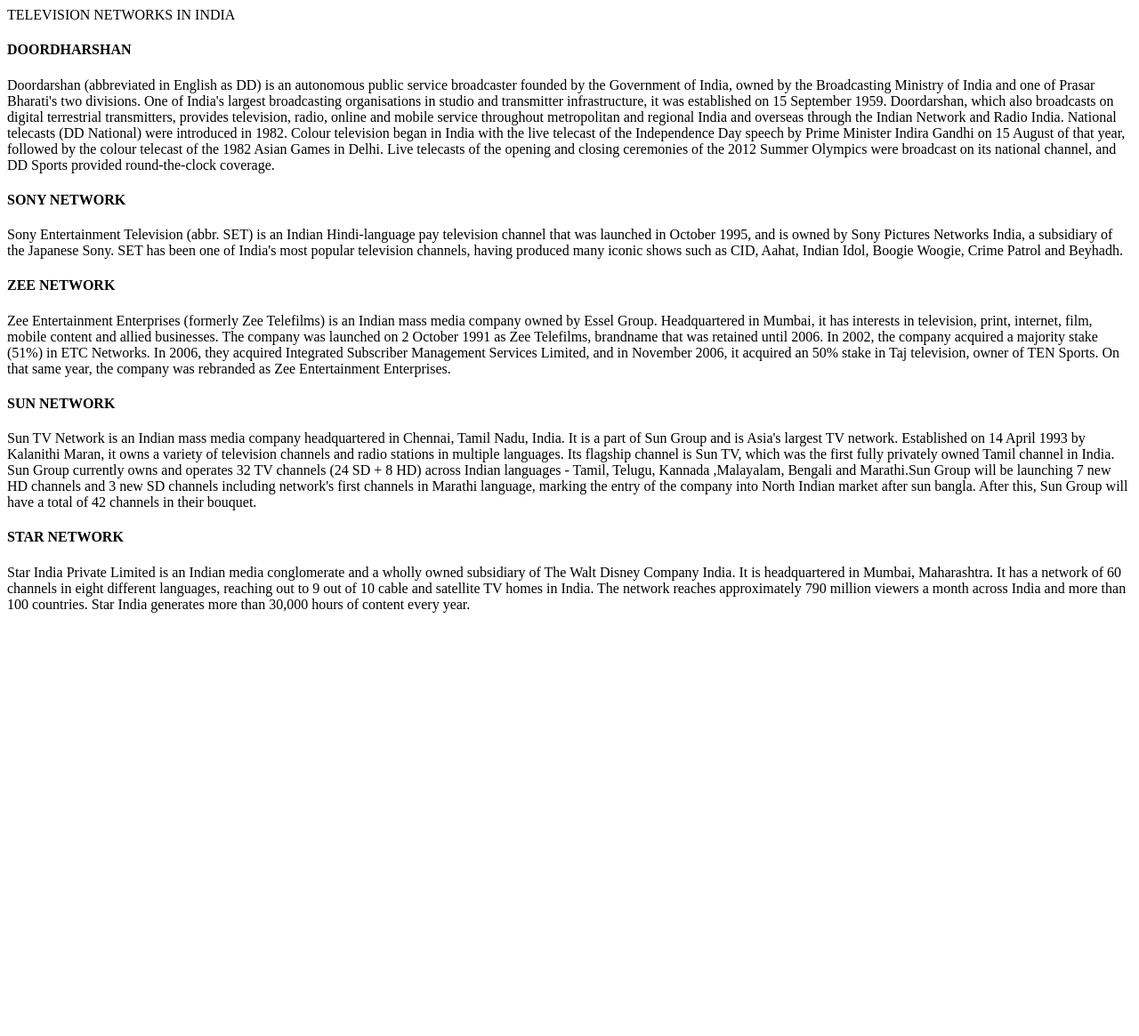
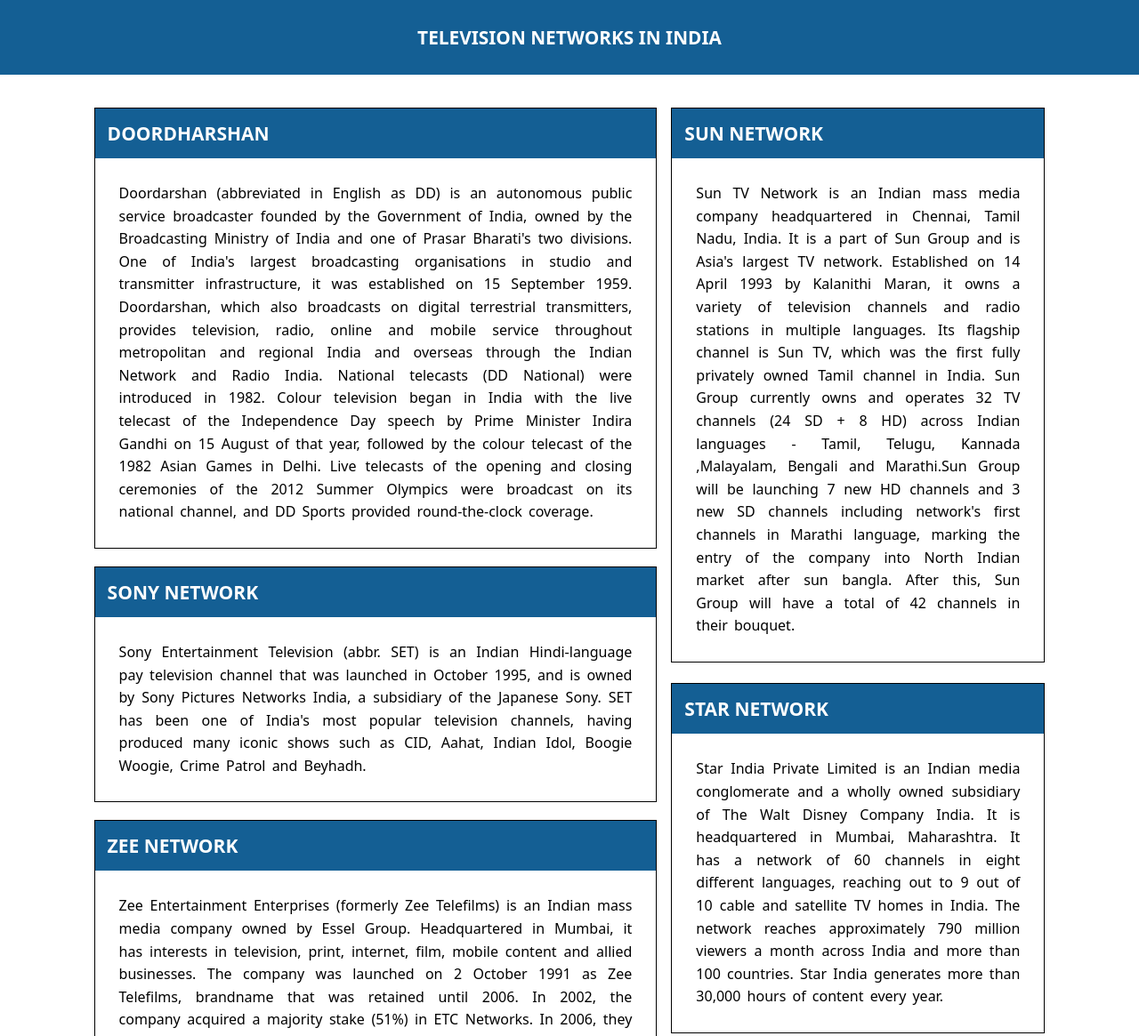
Before and after one commit to MukundYadav/Mukund-UI-Training, a plain HTML site: page Assignment-4/index.html in a window 1280 px wide. Shown: the top 1165 px of the page at 89% size. Before the commit the page ends 800 px from the top, so only its background shows below. Drawn offline with Linux system fonts and the light colour scheme; files that its build step writes are made by us from their sources; the site is published under a folder, as on GitHub Pages, so addresses that start at the root find nothing.

Commit message:
Exercise-4 After review comments

```diff
--- a/Assignment-4/index.html
+++ b/Assignment-4/index.html
@@ -4,23 +4,22 @@
         <meta charset="UTF-8">
         <meta http-equiv="X-UA-Compatible" content="IE=edge">
         <meta name="viewport" content="width=device-width, initial-scale=1.0">
-        <title>Document</title>
-        <link href="/Assignments/Assignment-4/styles.css" rel="stylesheet" />
-
-        <link rel="preconnect" href="https://fonts.googleapis.com">
-        <link rel="preconnect" href="https://fonts.gstatic.com" crossorigin>
-        <link href="https://fonts.googleapis.com/css2?family=Roboto+Condensed:ital,wght@0,300;0,400;0,700;1,300;1,400;1,700&family=Roboto+Mono:ital,wght@0,100;0,200;0,300;0,400;0,500;0,600;0,700;1,100;1,200;1,300;1,400;1,500;1,600;1,700&display=swap" rel="stylesheet">
+        <title>Television Networks</title>
+        <link href="./styles.css" rel="stylesheet" />
 
         <header>TELEVISION NETWORKS IN INDIA</header>
     </head>
     <body>
         <div class="container">
-            <div class="cardleft">
-                <div id="card1">
-                    <div id="card11">
+            <div class="card-left">
+                <div class="card-upper-left">
+                    <div class="card-title">
+                        <div class="card-doordarshan">
                             <h4>DOORDHARSHAN</h4>
                         </div>
-                    <div id="card12">
+                    </div>
+                    <div class="card-desc">
+                        <div class="card-doordarshan-desc">
                             <p>Doordarshan (abbreviated in English as DD) is an
                                 autonomous public service broadcaster founded by the Government of India,
                                 owned by the Broadcasting Ministry of India and one of Prasar Bharati's
@@ -37,11 +36,16 @@
                                 national channel, and DD Sports provided round-the-clock coverage.</p>
                         </div>
                     </div>
-                <div id="card2">
-                    <div id="card21">
+                </div>
+
+                <div class="card-left-middle">
+                    <div class="card-title">
+                        <div class="card-sony">
                             <h4>SONY NETWORK</h4>
                         </div>
-                    <div id="card22">
+                    </div>
+                    <div class="card-desc">
+                        <div class="card-sony-desc">
                             <p>Sony Entertainment Television (abbr. SET) is an Indian Hindi-language
                             pay television channel that was launched in October 1995, and is owned
                             by Sony Pictures Networks India, a subsidiary of the Japanese Sony.
@@ -50,11 +54,15 @@
                             Indian Idol, Boogie Woogie, Crime Patrol and Beyhadh.</p>
                         </div>
                     </div>
-                <div id="card3">
-                    <div id="card31">
+                </div>
+                <div class="card-lower-left">
+                    <div class="card-title">
+                        <div class="card-zee">
                             <h4>ZEE NETWORK</h4>
                         </div>
-                    <div id="card32">
+                    </div>
+                    <div class="card-desc">
+                        <div class="card-zee-desc">
                             <p>Zee Entertainment Enterprises (formerly Zee Telefilms) is an Indian mass media
                                 company owned by Essel Group. Headquartered in Mumbai, it has interests in television, print, internet,
                                 film, mobile content and allied businesses. The company was launched on 2 October 1991 as Zee Telefilms, brandname that was
@@ -66,13 +74,17 @@
                         </div>
                     </div>
                 </div>
+            </div>
 
-            <div class="cardright">
-                <div id="card4">
-                    <div id="card41">
+            <div class="card-right">
+                <div class="card-upper-right">
+                    <div class="card-title">
+                        <div class="card-sun">
                             <h4>SUN NETWORK</h4>
                         </div>
-                    <div id="card42">
+                    </div>
+                    <div class="card-desc">
+                        <div class="card-sun-desc">
                             <p>Sun TV Network is an Indian mass media company headquartered in Chennai, Tamil Nadu,
                                 India. It is a part of Sun Group and is Asia's largest TV network. Established on 14
                                 April 1993 by Kalanithi Maran, it owns a variety of television channels and radio stations
@@ -84,11 +96,15 @@
                                 Sun Group will have a total of 42 channels in their bouquet.</p>
                         </div>
                     </div>
-                <div id="card5">
-                    <div id="card51">
+                </div>
+                <div class="card-lower-right">
+                    <div class="card-title">
+                        <div class="card-star-net">
                             <h4>STAR NETWORK</h4>
                         </div>
-                    <div id="card52">
+                    </div>
+                    <div class="card-desc">
+                        <div class="card-star-net-desc">
                             <p>Star India Private Limited is an Indian media conglomerate and a wholly
                                 owned subsidiary of The Walt Disney Company
                                 India. It is headquartered in Mumbai, Maharashtra.
@@ -100,5 +116,6 @@
                     </div>
                 </div>
             </div>
+        </div>
     </body>
 </html>
--- a/Assignment-4/styles.css
+++ b/Assignment-4/styles.css
@@ -7,9 +7,7 @@ body{
     font-family: system-ui, -apple-system, BlinkMacSystemFont, 'Segoe UI', Roboto, Oxygen, Ubuntu, Cantarell, 'Open Sans', 'Helvetica Neue', sans-serif;
 
 }
-
 header{
-    font-family: system-ui, -apple-system, BlinkMacSystemFont, 'Segoe UI', Roboto, Oxygen, Ubuntu, Cantarell, 'Open Sans', 'Helvetica Neue', sans-serif;
     font-weight: 600;
     font-size: 1.3em;
     text-align :center;
@@ -22,44 +20,49 @@ header{
     width: 83.5%;
     margin: auto;
 }
-.cardleft{
+.card-left{
     float: left;
     width:59.2%;
 }
-.cardright{
+.card-right{
     float: right;
     width:39.3%;
 
 }
-#card11,#card21,#card31,#card41,#card51{
+.card-title{
     color: white;
     background-color:#145f94 ;
     padding: 14px 14px;
     font-size: 21px ;
 }
-#card12,#card22,#card32,#card42,#card52{
+.card-desc{
     padding: 27px;
     text-align: justify;
     line-height: 1.6;
     word-spacing: 3.0px;
 }
-#card1,#card2,#card3,#card4,#card5{
+.card-upper-left{
+    margin-bottom: 20px;
     border: solid;
     border-width: 1px;
 }
-
-#card1{
+.card-left-middle{
     margin-bottom: 20px;
+    border: solid;
+    border-width: 1px;
 }
-#card2{
+.card-lower-left{
     margin-bottom: 20px;
+    border: solid;
+    border-width: 1px;
 }
-#card3{
+.card-upper-right{
+    margin-bottom: 23.5px;
+    border: solid;
+    border-width: 1px;
+}
+.card-lower-right{
     margin-bottom: 20px;
+    border: solid;
+    border-width: 1px;
 }
-#card4{
-    margin-bottom: 23.5px;
-}
-#card5{
-    margin-bottom: 20px;
-}
```
Also changed, not shown: 1 other file. Lines whose indentation alone changed are shown as unchanged.
